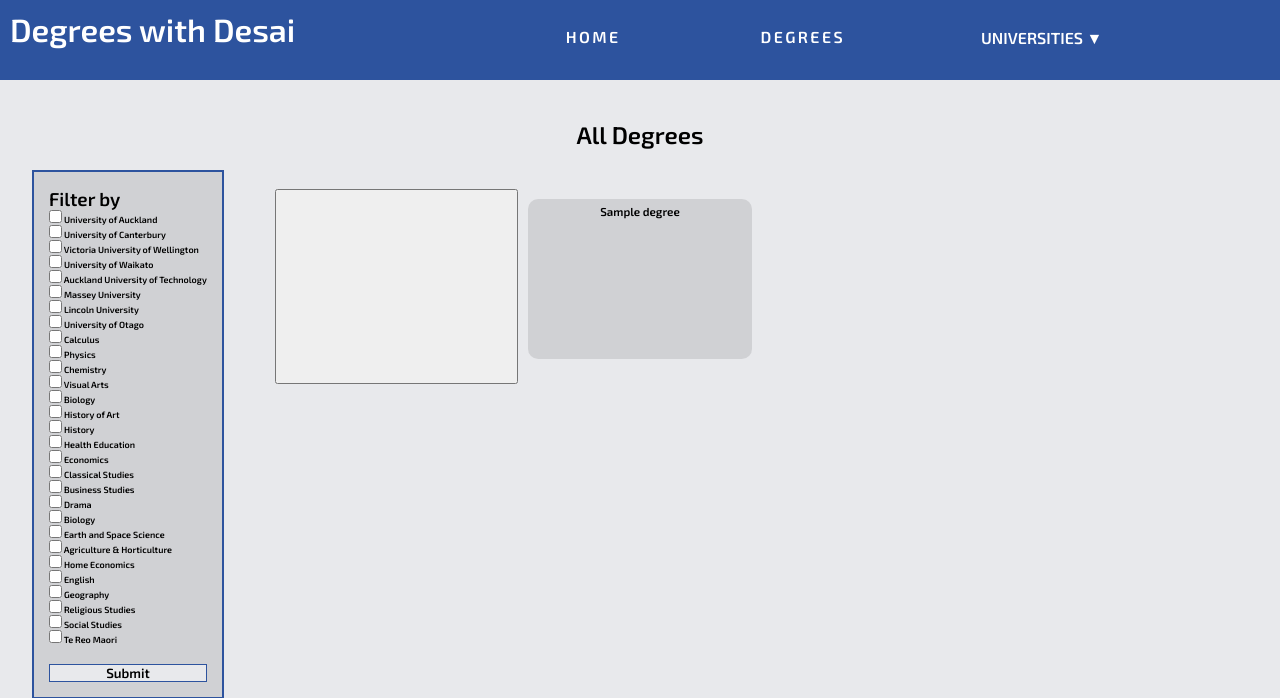
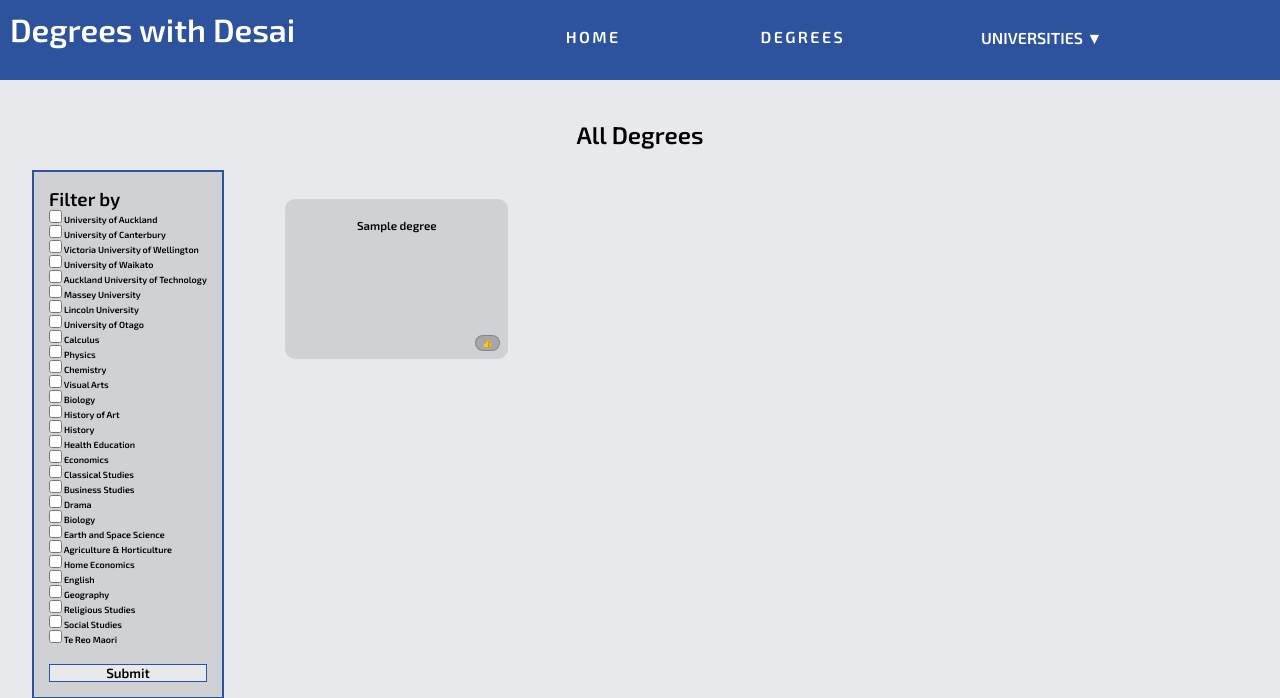
Before and after one commit to KushDesai04/13DTP-Project, a Flask app: page /degrees in a window 1280 px wide. Shown: the top 698 px of the page. Run offline with Flask 2, Linux system fonts and the light colour scheme; tables that the repository leaves empty hold one stand-in row (values such as "Sample post"); some libraries are stand-ins or nearby versions.

Commit message:
Like button looks and functions properly

```diff
--- a/static/css/style.css
+++ b/static/css/style.css
@@ -293,25 +293,48 @@ h2 {
   margin-bottom: 25px;
 }
 
-.grid-container a .grid-item p{
+.grid-container .grid-item a p{
   color: black;
   transition: all 0.3s ease-in-out;
   opacity: 1;
   padding: 5px;
 }
 
-.grid-container a:hover .grid-item p {
+.grid-container .grid-item a{
+  padding: 150px 250px;
+}
+
+.grid-container .grid-item button{
+  height: 2vh;
+  width: 2vw;
+  position: absolute;
+  top: 17vh;
+  right: 1vh;
+  background-color: rgba(0,0,0,0.2);
+  border: 1px solid rgba(0,0,0,0.2);
+  border-radius: 15px;
+}
+
+.grid-container .grid-item button:hover{
+  background-color: rgba(0,0,0,0.4);
+}
+
+.grid-container .grid-item button p{
+  font-size: 1vh;
+}
+
+.grid-container .grid-item a:hover p {
   color: var(--clr_primary);
   opacity: 1
 }
 
-.grid-container a .grid-item .overlay {
+.grid-container .grid-item a .overlay {
   opacity: 0;
   transition: all 0.4s ease-in-out 0s;
   height: 0.1vh;
 }
 
-.grid-container a:hover .grid-item .overlay {
+.grid-container .grid-item a:hover .overlay {
   opacity: 1;
 }
 /**
--- a/static/js/post.js
+++ /dev/null
@@ -1,5 +0,0 @@
-$("button").click(function(){
-    $.post("demo_test.asp", function(data, status){
-        alert("Data: " + data + "\nStatus: " + status);
-    });
-});
--- a/templates/degree.html
+++ b/templates/degree.html
@@ -13,5 +13,5 @@
 
 <h3>Description</h3>
 <p>{{ degree.description }}</p>
+</div>
 {% endblock %}
-</div>
--- a/templates/degrees.html
+++ b/templates/degrees.html
@@ -20,16 +20,23 @@
 
 <div class = 'grid-container'>
     {% for degree in degrees %}
-    <button id = "button" type="submit" value={{degree.name}} onclick="func('{{degree.name}}')"></button>
-        <a href="{{ url_for('degree', id=degree.id )}}">
+
+
         <div class='grid-item'>
-            <p>{{degree.name}}</p>
-            <span class="overlay">
-                {% for university in degree.universities %}
-                    {{university.name}}<br>
-                {% endfor %}
-            </span>
 
+            <div>
+                <a href="{{ url_for('degree', id=degree.id )}}">
+                    <p>{{degree.name}}</p>
+                    <span class="overlay">
+                        {% for university in degree.universities %}
+                            {{university.name}}<br>
+                        {% endfor %}
+                    </span>
+                </a>
+            </div>
+            <div>
+            <button id = "button" type="submit" onclick="func('{{degree.name}}')"><p>👍</p></button>
+            </div>
         </div> <!-- closing grid-item-->
         </a>
 
--- a/templates/layout.html
+++ b/templates/layout.html
@@ -15,6 +15,7 @@
     <div class="content">
     {% block content %} {% endblock %}
     </div>
+
     {% include 'footer.html'%}
 
 </body>
```
Also changed, not shown: Career.db.
